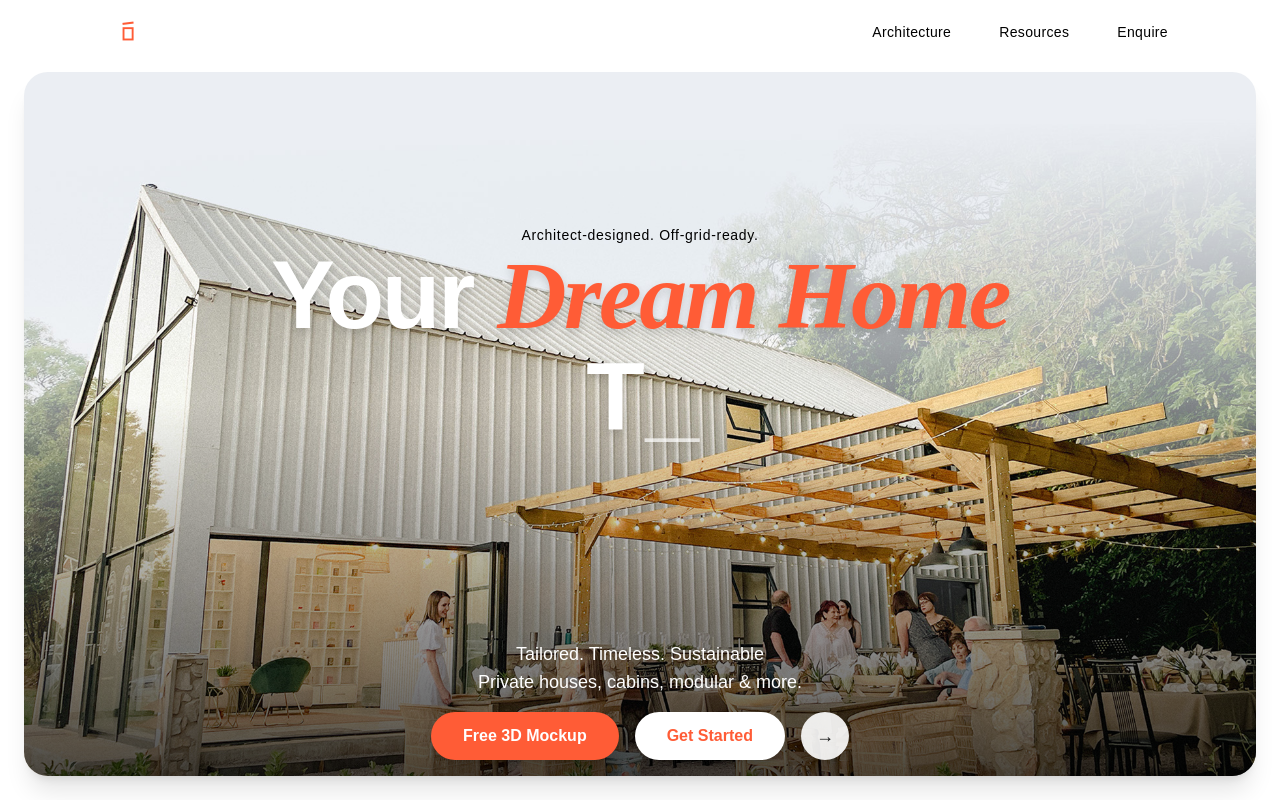
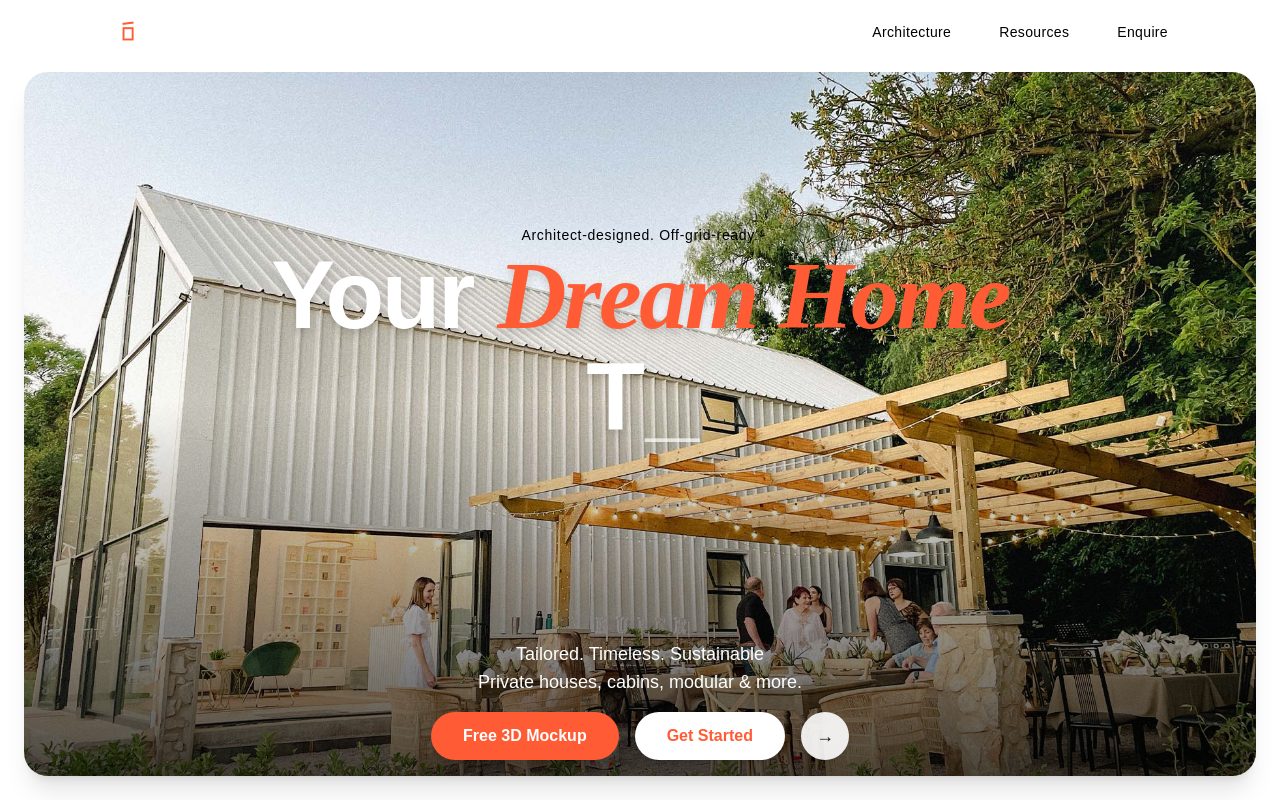
Before and after one commit to Marco1993-M/pequeno, a Next.js app: page / in a window 1280 px wide. Shown: the top 800 px of the page. Built offline with nearby package versions, Linux system fonts and the light colour scheme.

Commit message:
Update page.js

```diff
--- a/src/app/page.js
+++ b/src/app/page.js
@@ -20,7 +20,7 @@ return (
   <div
     className="absolute left-6 right-6 top-18 bottom-6 rounded-3xl overflow-hidden shadow-xl"
     style={{
-      backgroundImage: "url('/heroB.jpg')",
+      backgroundImage: "url('/heroC.jpg')",
       backgroundSize: "cover",
       backgroundPosition: "center",
     }}
```
